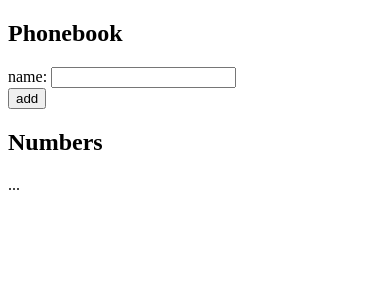
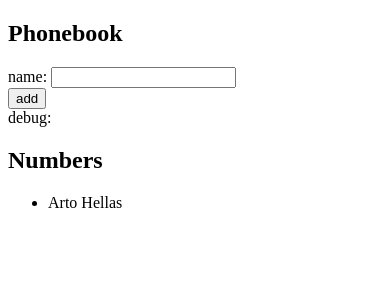
Before and after one commit to cellaaleo/full-stack-open, a React (Vite) app in the folder part-2/phonebook/: page / in a window 390 px wide. Shown: the top 300 px of the page. Built offline with nearby package versions, Linux system fonts and the light colour scheme.

Commit message:
2.6 - phonebook - the app shows a list of names. It is possible to add new names using the form.

```diff
--- a/part-2/phonebook/src/App.jsx
+++ b/part-2/phonebook/src/App.jsx
@@ -1,4 +1,6 @@
 import { useState } from 'react'
+
+const Person = ({ person }) => <li>{person.name}</li>
 
 const App = () => {
   const [persons, setPersons] = useState([
@@ -6,21 +8,35 @@ const App = () => {
   ])
   const [newName, setNewName] = useState('')
 
-  console.log('aqui')
+  const handleNameChange = (event) => setNewName(event.target.value)
+
+  const addName = (event) => {
+    event.preventDefault()
+
+    const personObject = { name: newName }
+
+    setPersons(persons.concat(personObject))
+    setNewName('')
+  }
 
   return (
     <div>
       <h2>Phonebook</h2>
-      <form>
+      <form onSubmit={addName}>
         <div>
-          name: <input />
+          name: <input value={newName} onChange={handleNameChange} />
         </div>
         <div>
           <button type="submit">add</button>
         </div>
       </form>
+      <div>debug: {newName}</div>
       <h2>Numbers</h2>
-      ...
+      <ul>
+        {persons.map(person =>
+            <Person key={person.name} person={person} />
+        )}
+      </ul>
     </div>
   )
 }
```
